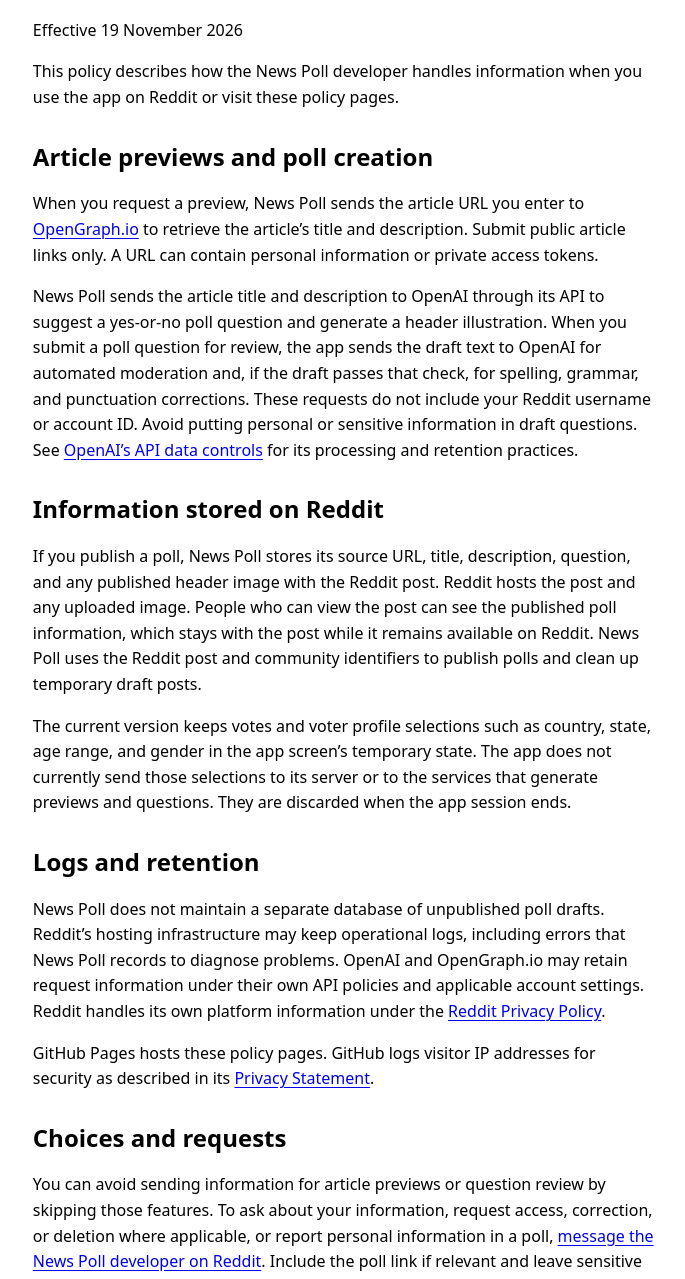
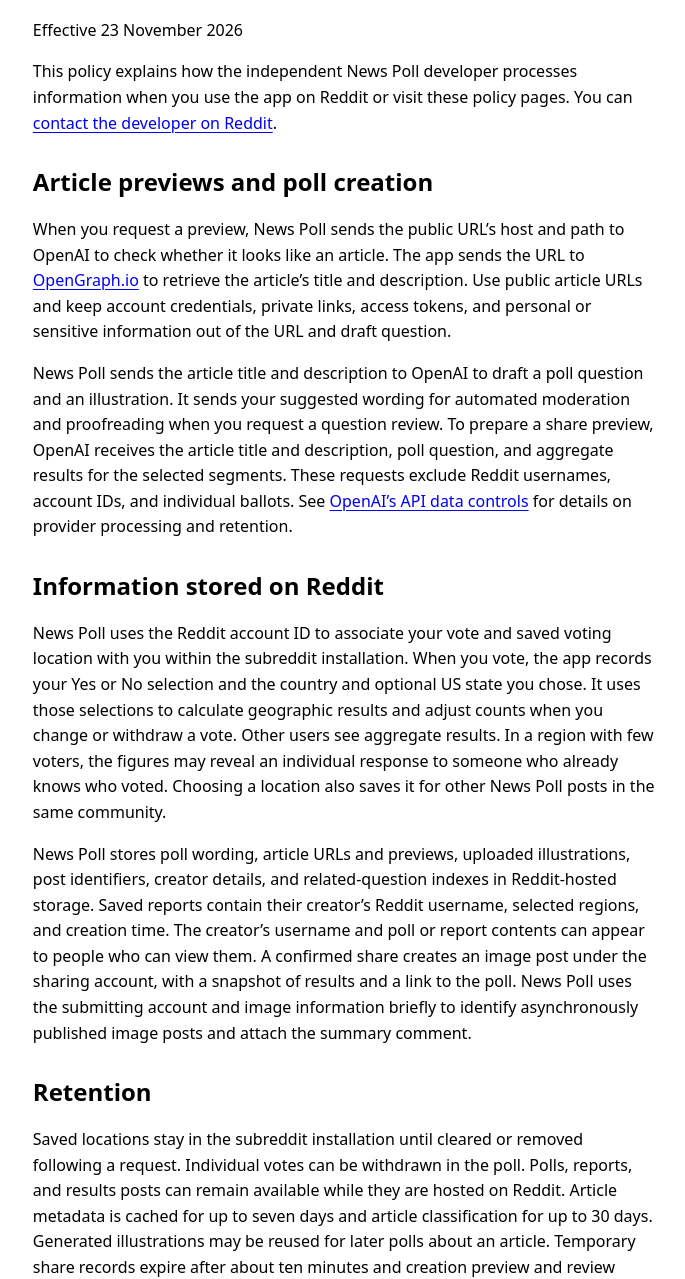
Before and after one commit to DavidStummer/np-legal, a plain HTML site: page privacy/index.html in a window 1280 px wide. Shown: the part 121-1400 px from the top of the page, without its empty margins (296-981 px from the left). Drawn offline with Linux system fonts and the light colour scheme.

Commit message:
Update News Poll terms and privacy disclosures

```diff
--- a/privacy/index.html
+++ b/privacy/index.html
@@ -10,24 +10,24 @@
     <main>
       <nav aria-label="News Poll policies"><a href="../">News Poll Policies</a></nav>
       <h1>Privacy Policy</h1>
-      <p>Effective <time datetime="2026-11-19">19 November 2026</time></p>
-      <p>This policy describes how the News Poll developer handles information when you use the app on Reddit or visit these policy pages.</p>
+      <p>Effective <time datetime="2026-11-23">23 November 2026</time></p>
+      <p>This policy explains how the independent News Poll developer processes information when you use the app on Reddit or visit these policy pages. You can <a href="https://www.reddit.com/message/compose/?to=ineedtopooargh">contact the developer on Reddit</a>.</p>
 
       <h2>Article previews and poll creation</h2>
-      <p>When you request a preview, News Poll sends the article URL you enter to <a href="https://www.opengraph.io/privacy">OpenGraph.io</a> to retrieve the article’s title and description. Submit public article links only. A URL can contain personal information or private access tokens.</p>
-      <p>News Poll sends the article title and description to OpenAI through its API to suggest a yes-or-no poll question and generate a header illustration. When you submit a poll question for review, the app sends the draft text to OpenAI for automated moderation and, if the draft passes that check, for spelling, grammar, and punctuation corrections. These requests do not include your Reddit username or account ID. Avoid putting personal or sensitive information in draft questions. See <a href="https://developers.openai.com/api/docs/guides/your-data">OpenAI’s API data controls</a> for its processing and retention practices.</p>
+      <p>When you request a preview, News Poll sends the public URL’s host and path to OpenAI to check whether it looks like an article. The app sends the URL to <a href="https://www.opengraph.io/privacy">OpenGraph.io</a> to retrieve the article’s title and description. Use public article URLs and keep account credentials, private links, access tokens, and personal or sensitive information out of the URL and draft question.</p>
+      <p>News Poll sends the article title and description to OpenAI to draft a poll question and an illustration. It sends your suggested wording for automated moderation and proofreading when you request a question review. To prepare a share preview, OpenAI receives the article title and description, poll question, and aggregate results for the selected segments. These requests exclude Reddit usernames, account IDs, and individual ballots. See <a href="https://developers.openai.com/api/docs/guides/your-data">OpenAI’s API data controls</a> for details on provider processing and retention.</p>
 
       <h2>Information stored on Reddit</h2>
-      <p>If you publish a poll, News Poll stores its source URL, title, description, question, and any published header image with the Reddit post. Reddit hosts the post and any uploaded image. People who can view the post can see the published poll information, which stays with the post while it remains available on Reddit. News Poll uses the Reddit post and community identifiers to publish polls and clean up temporary draft posts.</p>
-      <p>The current version keeps votes and voter profile selections such as country, state, age range, and gender in the app screen’s temporary state. The app does not currently send those selections to its server or to the services that generate previews and questions. They are discarded when the app session ends.</p>
+      <p>News Poll uses the Reddit account ID to associate your vote and saved voting location with you within the subreddit installation. When you vote, the app records your Yes or No selection and the country and optional US state you chose. It uses those selections to calculate geographic results and adjust counts when you change or withdraw a vote. Other users see aggregate results. In a region with few voters, the figures may reveal an individual response to someone who already knows who voted. Choosing a location also saves it for other News Poll posts in the same community.</p>
+      <p>News Poll stores poll wording, article URLs and previews, uploaded illustrations, post identifiers, creator details, and related-question indexes in Reddit-hosted storage. Saved reports contain their creator’s Reddit username, selected regions, and creation time. The creator’s username and poll or report contents can appear to people who can view them. A confirmed share creates an image post under the sharing account, with a snapshot of results and a link to the poll. News Poll uses the submitting account and image information briefly to identify asynchronously published image posts and attach the summary comment.</p>
 
-      <h2>Logs and retention</h2>
-      <p>News Poll does not maintain a separate database of unpublished poll drafts. Reddit’s hosting infrastructure may keep operational logs, including errors that News Poll records to diagnose problems. OpenAI and OpenGraph.io may retain request information under their own API policies and applicable account settings. Reddit handles its own platform information under the <a href="https://www.reddit.com/policies/privacy-policy">Reddit Privacy Policy</a>.</p>
-      <p>GitHub Pages hosts these policy pages. GitHub logs visitor IP addresses for security as described in its <a href="https://docs.github.com/en/site-policy/privacy-policies/github-general-privacy-statement">Privacy Statement</a>.</p>
+      <h2>Retention</h2>
+      <p>Saved locations stay in the subreddit installation until cleared or removed following a request. Individual votes can be withdrawn in the poll. Polls, reports, and results posts can remain available while they are hosted on Reddit. Article metadata is cached for up to seven days and article classification for up to 30 days. Generated illustrations may be reused for later polls about an article. Temporary share records expire after about ten minutes and creation preview and review records after about 30 minutes. Operational logs may retain diagnostic information on Reddit’s infrastructure. External providers apply their own retention policies and service settings.</p>
+      <p>Reddit handles platform data under the <a href="https://www.reddit.com/policies/privacy-policy">Reddit Privacy Policy</a>. GitHub Pages hosts these policy pages. GitHub describes its handling of visitors’ IP addresses in its <a href="https://docs.github.com/en/site-policy/privacy-policies/github-general-privacy-statement">Privacy Statement</a>.</p>
 
       <h2>Choices and requests</h2>
-      <p>You can avoid sending information for article previews or question review by skipping those features. To ask about your information, request access, correction, or deletion where applicable, or report personal information in a poll, <a href="https://www.reddit.com/message/compose/?to=ineedtopooargh">message the News Poll developer on Reddit</a>. Include the poll link if relevant and leave sensitive information out of your message. Use Reddit’s privacy controls for information Reddit manages separately.</p>
-      <p>If this policy changes, the current version and its effective date will appear on this page.</p>
+      <p>You can browse aggregate results without casting a vote, skip the optional state, clear your saved location, withdraw your vote, and cancel a share before posting. Use Reddit’s controls to delete a post or report a post or comment to moderators. For access, correction, deletion, restrictions, or other applicable privacy rights, or to report an app issue, <a href="https://www.reddit.com/message/compose/?to=ineedtopooargh">message the News Poll developer</a>. Give the poll link when relevant and keep sensitive information out of the message. Use Reddit’s privacy controls for information Reddit manages separately. Where applicable, you can also raise a concern with your data protection authority.</p>
+      <p>The current version and effective date of this policy appear on this page.</p>
     </main>
   </body>
 </html>
```
Also changed, not shown: terms/index.html (+10 -10 lines).
